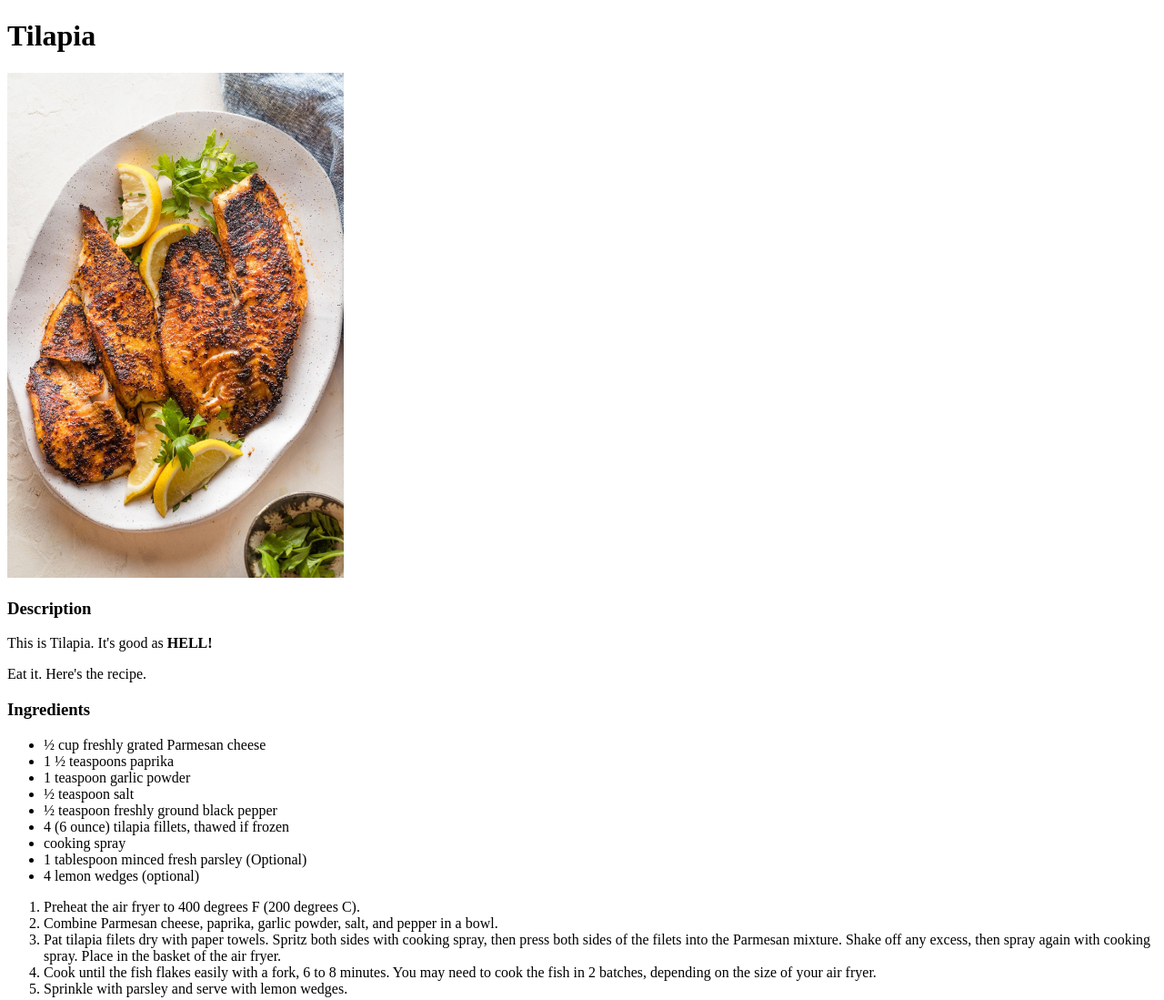
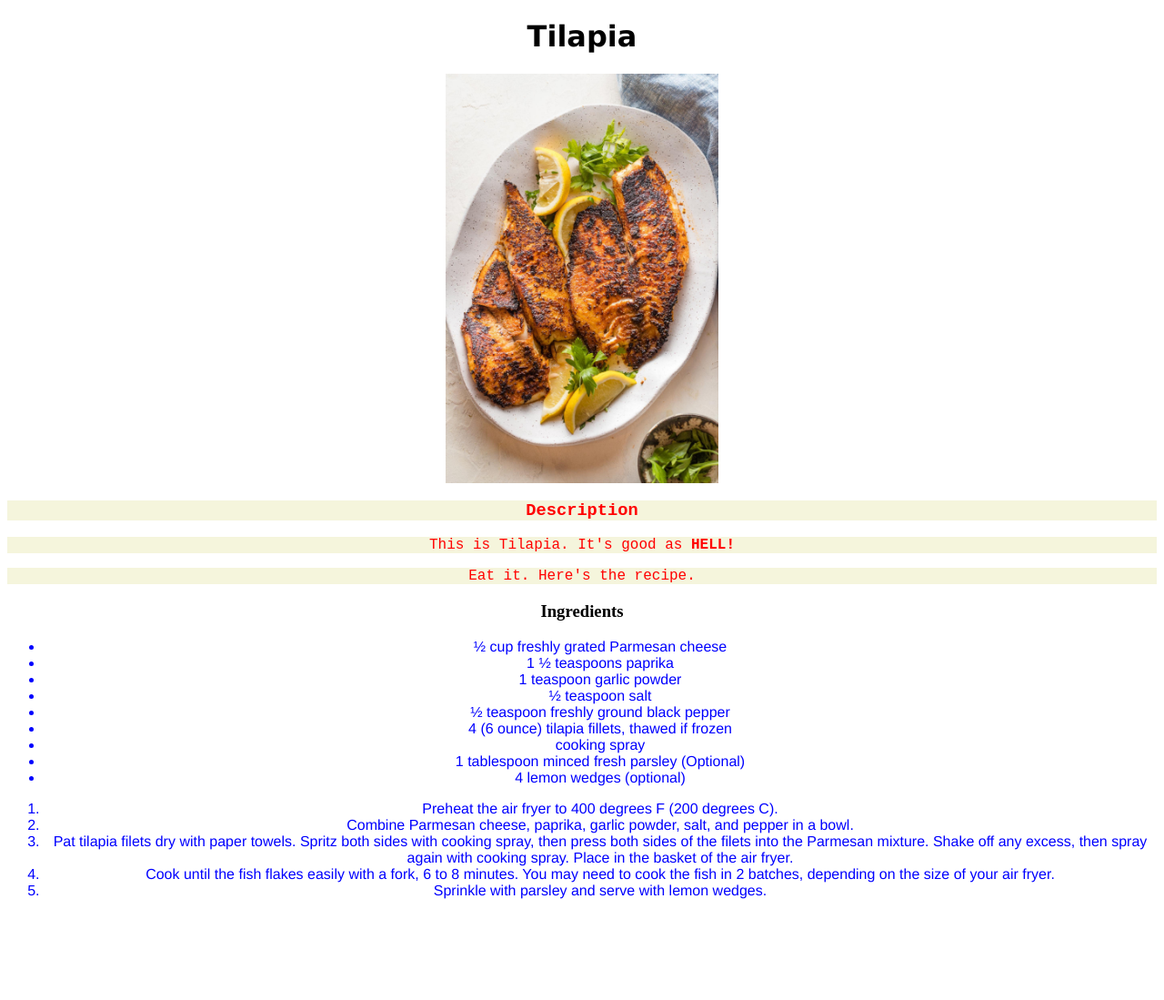
Before and after one commit to joshuanavalta/odin-recipes, a plain HTML site: page recipes/tilapia/tilapia.html in a window 1280 px wide. Shown: the whole page at 91% size. After the commit the page ends 1004 px from the top, so only its background shows below. Drawn offline with Linux system fonts and the light colour scheme.

Commit message:
Add CSS to recipes

```diff
--- /dev/null
+++ b/recipes/romantic-chicken/style.css
@@ -0,0 +1,29 @@
+.desc {
+    color:red;
+    background-color: beige;
+    text-align: center;
+    font-family: 'Courier New', Courier, monospace;
+}
+
+li {
+    color: blue;
+    text-align: center;
+    font-family: 'Franklin Gothic Medium', 'Arial Narrow', Arial, sans-serif;
+}
+
+h3 {
+    text-align: center;
+}
+
+img {
+    display: block;
+    margin-left: auto;
+    margin-right: auto;
+    width: 50%;
+}
+
+h1 {
+    font-family: 'Lucida Sans', 'Lucida Sans Regular', 'Lucida Grande', 'Lucida Sans Unicode', Geneva, Verdana, sans-serif;
+    font-weight: 1000;
+    text-align: center;
+}
--- /dev/null
+++ b/recipes/tilapia/style.css
@@ -0,0 +1,31 @@
+.desc {
+    color:red;
+    background-color: beige;
+    text-align: center;
+    font-family: 'Courier New', Courier, monospace;
+}
+
+li {
+    color: blue;
+    text-align: center;
+    font-family: 'Franklin Gothic Medium', 'Arial Narrow', Arial, sans-serif;
+}
+
+h3 {
+    text-align: center;
+}
+
+img {
+    display: block;
+    margin-left: auto;
+    margin-right: auto;
+    width: 50%;
+    width: 300px;
+    height: auto;
+}
+
+h1 {
+    font-family: 'Lucida Sans', 'Lucida Sans Regular', 'Lucida Grande', 'Lucida Sans Unicode', Geneva, Verdana, sans-serif;
+    font-weight: 1000;
+    text-align: center;
+}
--- a/recipes/tilapia.html
+++ b/recipes/tilapia/tilapia.html
@@ -1,15 +1,16 @@
 <!DOCTYPE html>
 <html lang="en">
     <head>
+        <link href="style.css" rel="stylesheet">
         <meta charset="UTF-8">
         <Title>Tilapia</Title>
     </head>
     <body>
         <h1>Tilapia</h1>
-        <img src="../images/tilapia.jpeg" target="_blank" rel="noopener noreferrer" width="370">
-        <h3>Description</h3>
-        <p>This is Tilapia. It's good as <strong>HELL!</strong></p>
-        <p>Eat it. Here's the recipe.</p>
+        <img src="../images/tilapia.jpeg" target="_blank" rel="noopener noreferrer" width="100" height="auto">
+        <h3 class="desc">Description</h3>
+        <p class="desc">This is Tilapia. It's good as <strong>HELL!</strong></p>
+        <p class="desc">Eat it. Here's the recipe.</p>
         <h3>Ingredients</h3>
         <ul>
             <li>½ cup freshly grated Parmesan cheese</li>
--- /dev/null
+++ b/style.css
@@ -0,0 +1,12 @@
+.title {
+    color: brown;
+    background-color: beige;
+    font-family:'Lucida Sans', 'Lucida Sans Regular', 'Lucida Grande', 'Lucida Sans Unicode', Geneva, Verdana, sans-serif;
+    font-weight: bolder;
+    text-align: center;
+    font-size: 56px;
+}
+
+li {
+    font-size: 36px;
+}
```
Also changed, not shown: index.html (+4 -3 lines), recipes/romantic-chicken/romantic-chicken.html (renamed from recipes/romantic-chicken.html, +3 -2 lines), recipes/images/romantic-chicken.jpeg (renamed from images/romantic-chicken.jpeg), recipes/images/tilapia.jpeg (renamed from images/tilapia.jpeg).
